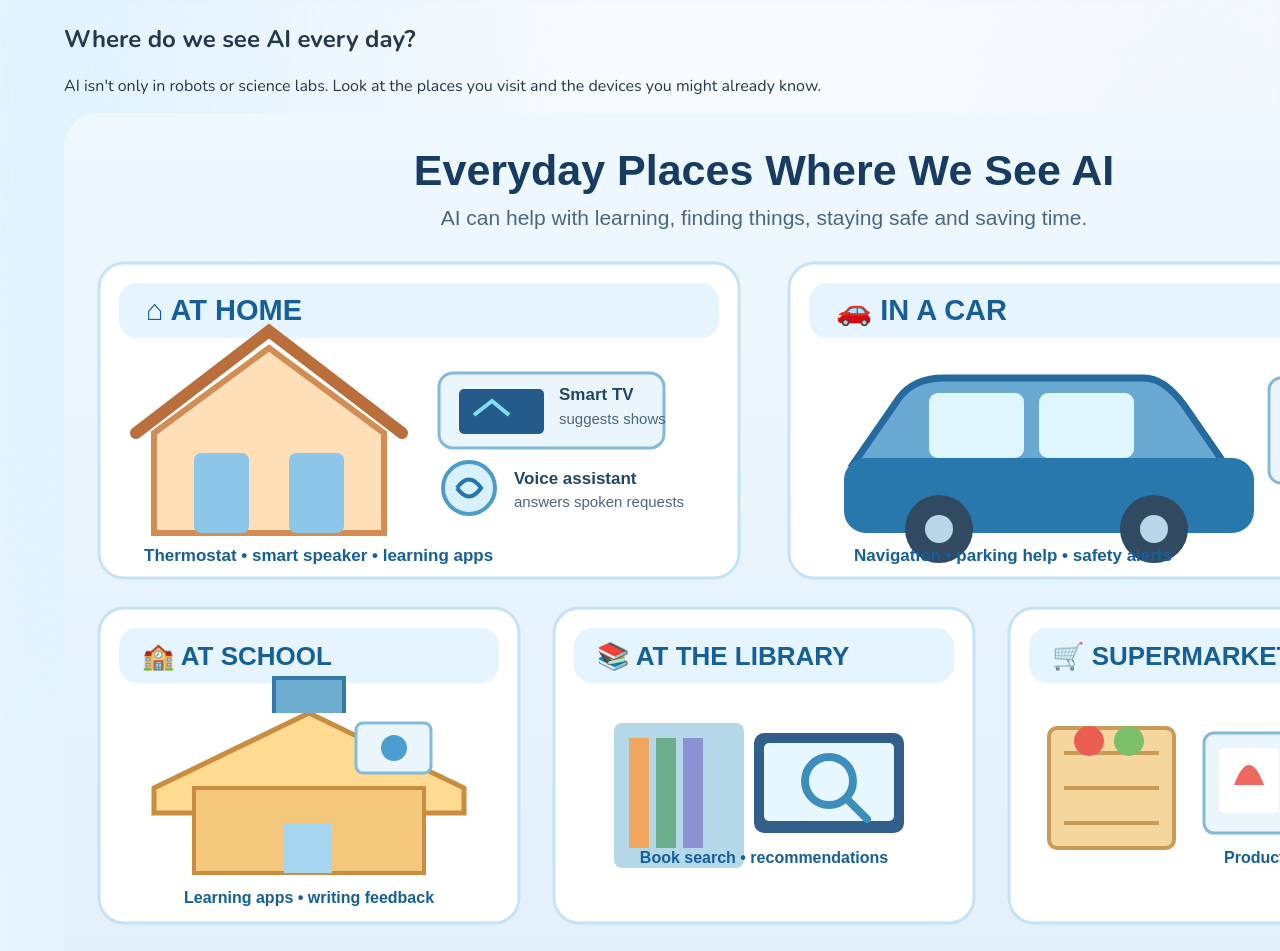
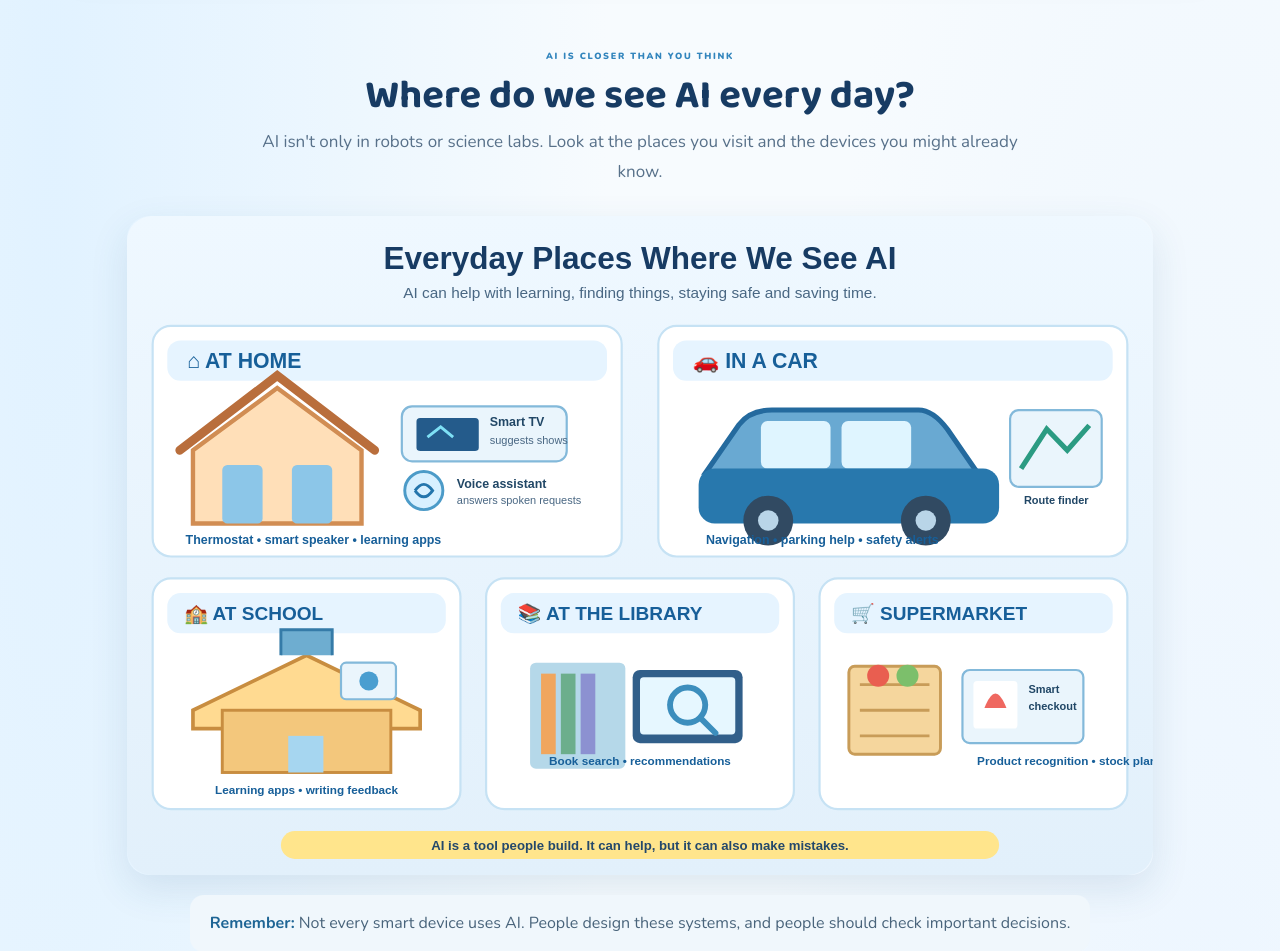
Before and after one commit to amir-dev-projects/ai-explorers, a React (Vite) app: page / in a window 1280 px wide. Shown: the part 821-1772 px from the top of the page. Built offline with nearby package versions, Linux system fonts and the light colour scheme.

Commit message:
Style everyday AI examples section

```diff
--- a/src/styles.css
+++ b/src/styles.css
@@ -336,3 +336,17 @@
  .app-shell.teen-reader .lesson-intro{font-size:14px;line-height:1.8}
  .app-shell.teen-reader .lesson-key-term p{font-size:12px}
 }
+
+
+/* Everyday AI places infographic */
+.everyday-ai-section{max-width:1180px;margin:0 auto;padding:62px 5.5% 70px}
+.everyday-ai-heading{text-align:center;max-width:760px;margin:0 auto 28px}
+.everyday-ai-heading h2{font-family:'Baloo 2',sans-serif;font-size:clamp(28px,4vw,40px);line-height:1.15;color:#173b63;margin:8px 0}
+.everyday-ai-heading p{font-size:15px;line-height:1.75;color:#58718a;margin:0}
+.everyday-ai-infographic{display:block;width:100%;height:auto;border-radius:22px;box-shadow:0 14px 38px rgba(33,91,135,.12)}
+.everyday-ai-note{max-width:900px;margin:20px auto 0;padding:14px 18px;border-radius:14px;background:#f0f7fc;color:#49647b;font-size:13px;line-height:1.7;text-align:center}
+.everyday-ai-note strong{color:#1e6595}
+.app-shell.young-reader .everyday-ai-heading p{font-size:17px;line-height:1.8}
+.app-shell.young-reader .everyday-ai-note{font-size:16px;line-height:1.8}
+.app-shell.teen-reader .everyday-ai-heading p{font-size:14px}
+@media(max-width:700px){.everyday-ai-section{padding:42px 5% 50px}.everyday-ai-infographic{border-radius:14px}.everyday-ai-note{font-size:12px;padding:12px 14px}.app-shell.young-reader .everyday-ai-note{font-size:14px}}
```
